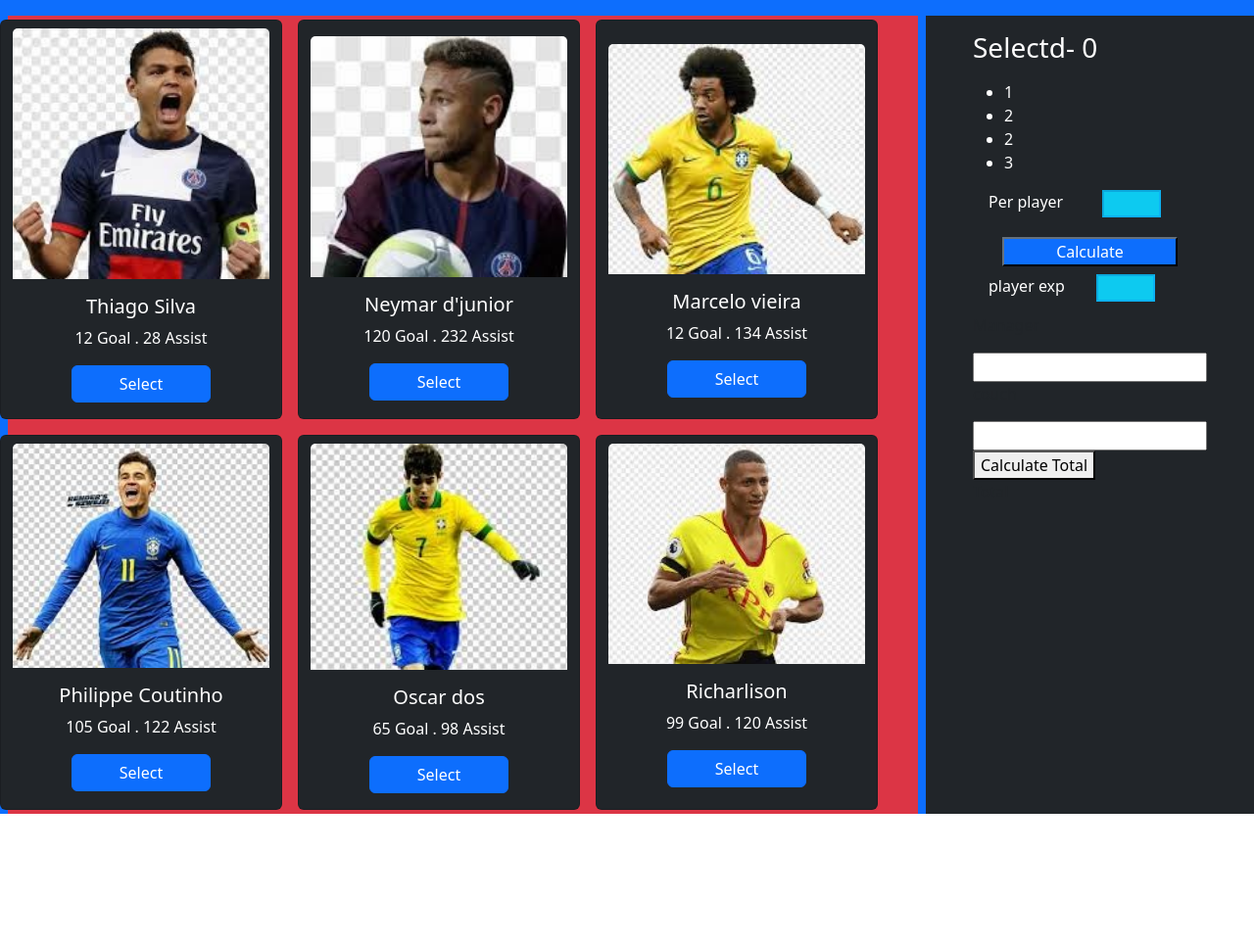
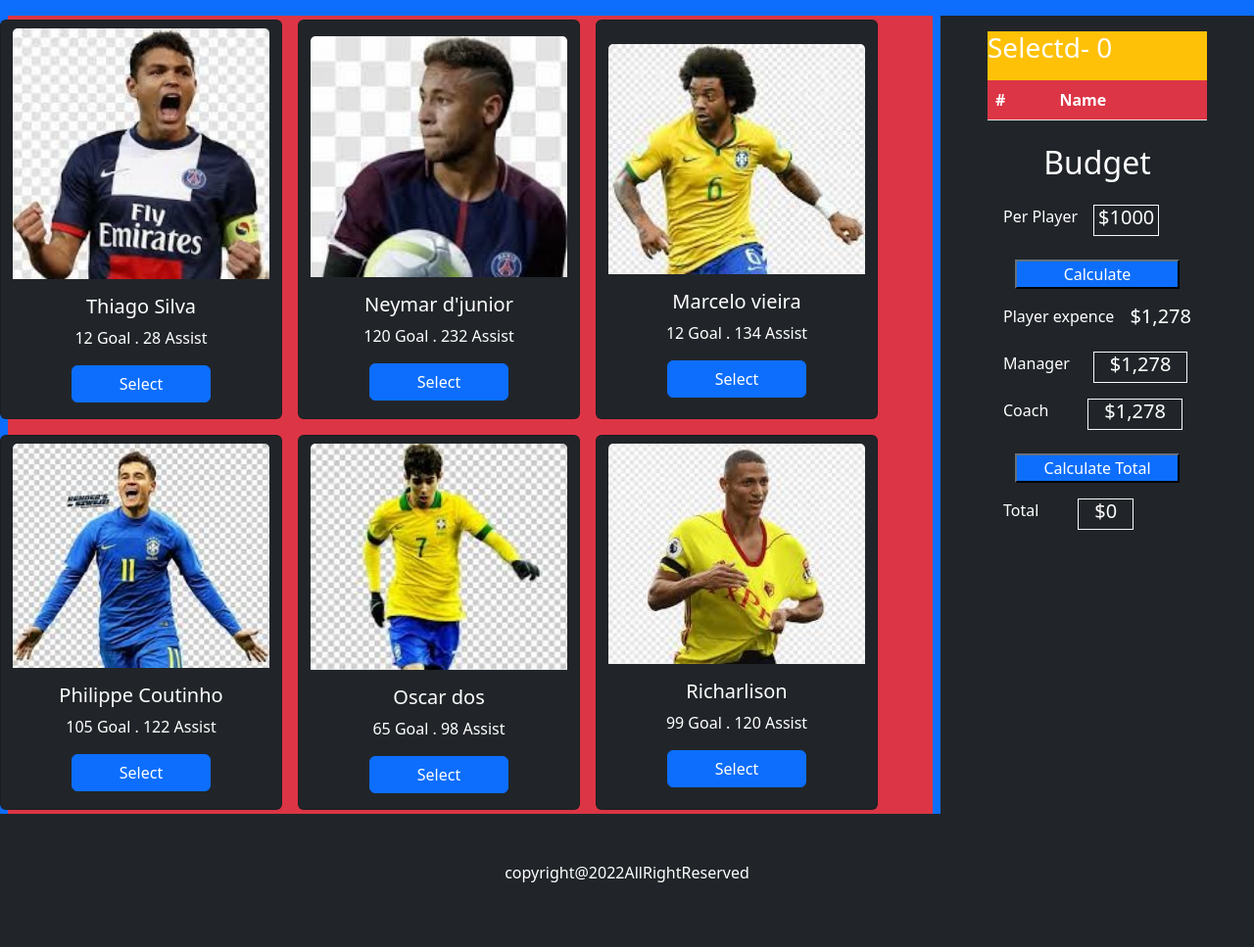
Before and after one commit to Shahriyar001/select-best-5, a plain HTML site: page index.html in a window 1280 px wide. Shown: the part 480-1447 px from the top of the page at 98% size. Before the commit the page ends 1311 px from the top, so only its background shows below. Drawn offline with nearby package versions, Linux system fonts and the light colour scheme.

Commit message:
added players list

```diff
--- a/index.html
+++ b/index.html
@@ -21,9 +21,9 @@
                 <div class="text-white d-flex align-items-center">
                     <div>
                         <h1 class="text-warning text-center ">Select to fill your Team</h1>
-                        <p class="text-center">Lorem, ipsum dolor sit amet consectetur adipisicing elit. Dolorum
-                            voluptatum quis veniam, et
-                            corrupti optio labore ipsa corporis impedit dolorem?</p>
+                        <p class="text-center">There are many option for you to fulfill your team. From here you
+                            may select only 5 players to billedup your tean. So are you ready to build your team and
+                            make your team stronger?</p>
 
                     </div>
                 </div>
@@ -111,39 +111,60 @@
                 </div>
                 <div class="bg-dark w-30">
                     <div class="mx-5 ">
-                        <div>
-                            <div class="text-white my-3">
-                                <h3>Selectd-
-                                    <span>0</span>
-                                </h3>
+                        <div class="bg-warning h-50" style="width: 14rem;" style="height: 20rem;">
+                            <div>
+                                <div class="text-white my-3">
+                                    <h3>Selectd-
+                                        <span id="total-added-player">0</span>
+                                    </h3>
+                                </div>
                             </div>
-                            <ul class="text-white">
-                                <li>1</li>
-                                <li>2</li>
-                                <li>2</li>
-                                <li>3</li>
-                            </ul>
+                            <div class="bg-danger h-75">
+                                <table class="table text-white">
+                                    <thead>
+                                        <tr>
+                                            <th scope="col">#</th>
+                                            <th scope="col">Name</th>
+                                        </tr>
+                                    </thead>
+                                    <tbody id="all-players">
+
+                                    </tbody>
+                                </table>
+                            </div>
                         </div>
-                        <div>
+                        <div class="text-white text-center">
+                            <div class="text-center my-4">
+                                <h2>Budget</h2>
+                            </div>
+
                             <div class="d-flex">
-                                <p class="mx-3 text-white">Per player</p>
-                                <input class="w-25 h-25 mx-4 bg-info border-primary border-opacity-25 " type="text"
-                                    name="" id="">
+                                <p class="mx-3 text-white">Per Player</p>
+                                <h5 class="border border-light px-1">$<span id="sub-total">1000</span> </h5>
                             </div>
-                            <div class="text-center mt-2">
-                                <button class="bg-primary w-75 text-white border-dark">Calculate</button>
+                            <div class="text-center my-3">
+                                <button id="btn-players-exp"
+                                    class="bg-primary w-75 text-white border-dark">Calculate</button>
+                            </div>
+                            <div class="d-flex">
+                                <p class="mx-3 text-white">Player expence</p>
+                                <h5 class="">$<span id="sub-total">1,278</span> </h5>
                             </div>
                             <div class="d-flex text-white mt-2">
-                                <p class="mx-3 text-white">player exp</p>
-                                <input class=" w-25 h-25 mx-3 bg-info border-primary border-opacity-25 " type=" text"
-                                    name="" id="">
+                                <p class="mx-3 text-white">Manager</p>
+                                <h5 class="border border-light px-3 ms-2">$<span id="sub-total">1,278</span> </h5>
                             </div>
-                            <p>Manager</p>
-                            <input type="text" name="" id="">
-                            <p>couch</p>
-                            <input type="text">
-                            <button>Calculate Total</button>
-                            <p>Total</p>
+                            <div class="d-flex text-white mt-2">
+                                <p class="mx-3 text-white">Coach</p>
+                                <h5 class="border border-light px-3 ms-4">$<span id="sub-total">1,278</span> </h5>
+                            </div>
+                            <div class="text-center my-3">
+                                <button class="bg-primary w-75 text-white border-dark">Calculate Total</button>
+                            </div>
+                            <div class="d-flex text-white mt-2">
+                                <p class="mx-3 text-white">Total</p>
+                                <h5 class="border border-light px-3 ms-4 text">$<span id="sub-total">0</span> </h5>
+                            </div>
                         </div>
                     </div>
 
@@ -157,5 +178,10 @@
         crossorigin="anonymous"></script>
     <script src="js/selaction.js"></script>
 </body>
+<footer class="bg-dark">
+    <div class="text-center text-white py-5">
+        <p>copyright@2022AllRightReserved</p>
+    </div>
+</footer>
 
 </html>
--- a/js/selaction.js
+++ b/js/selaction.js
@@ -1,8 +1,53 @@
+
+const selactionArea = [];
+
+function display(selectedPlayers) {
+    // console.log(selectedPlayers);
+    const tableBody = document.getElementById('all-players')
+    tableBody.innerHTML = "";
+    for (let i = 0; i < 5; i++) {
+        // console.log(selactionArea[i].players);
+        const name = selactionArea[i].players;
+
+        const tr = document.createElement("tr");
+
+        tr.innerHTML = `
+        <th scope="row"> ${i + 1} </th>
+        <td> ${name} </td>
+        `;
+
+        tableBody.appendChild(tr);
+    }
+
+}
+
 function addToSelacted(element) {
     // console.log(element.parentNode.parentNode.children);
     // console.log(element.parentNode.parentNode.children[0].innerText);
     // console.log(element.parentNode.children[0]);
 
     const playerName = element.parentNode.parentNode.children[0].innerText;
-    console.log(playerName);
+    // console.log(playerName);
+
+    const playerObj = {
+        players: playerName
+    }
+
+    selactionArea.push(playerObj);
+
+    // console.log(selactionArea);
+
+    document.getElementById('total-added-player').innerText = selactionArea.length;
+
+    display(selactionArea);
 }
+
+
+document.getElementById('btn-players-exp').addEventListener('click', function () {
+    const totalSelected = document.getElementById('total-added-player');
+    const totalSelectedString = totalSelected.innerText;
+    const totalSelectedNumber = parseInt(totalSelectedString);
+    const sum = totalSelectedNumber * 1000;
+    console.log(sum);
+
+})
```
